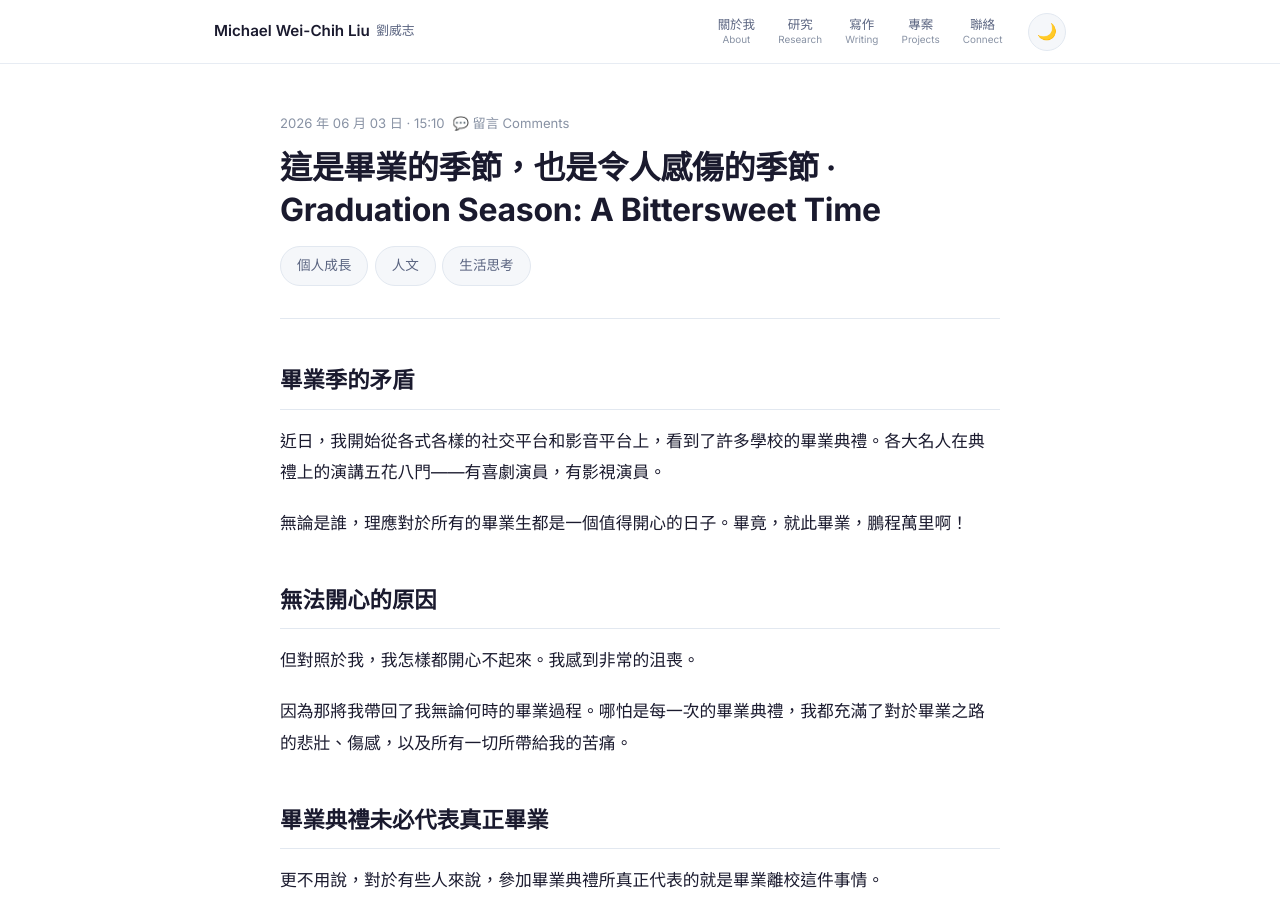
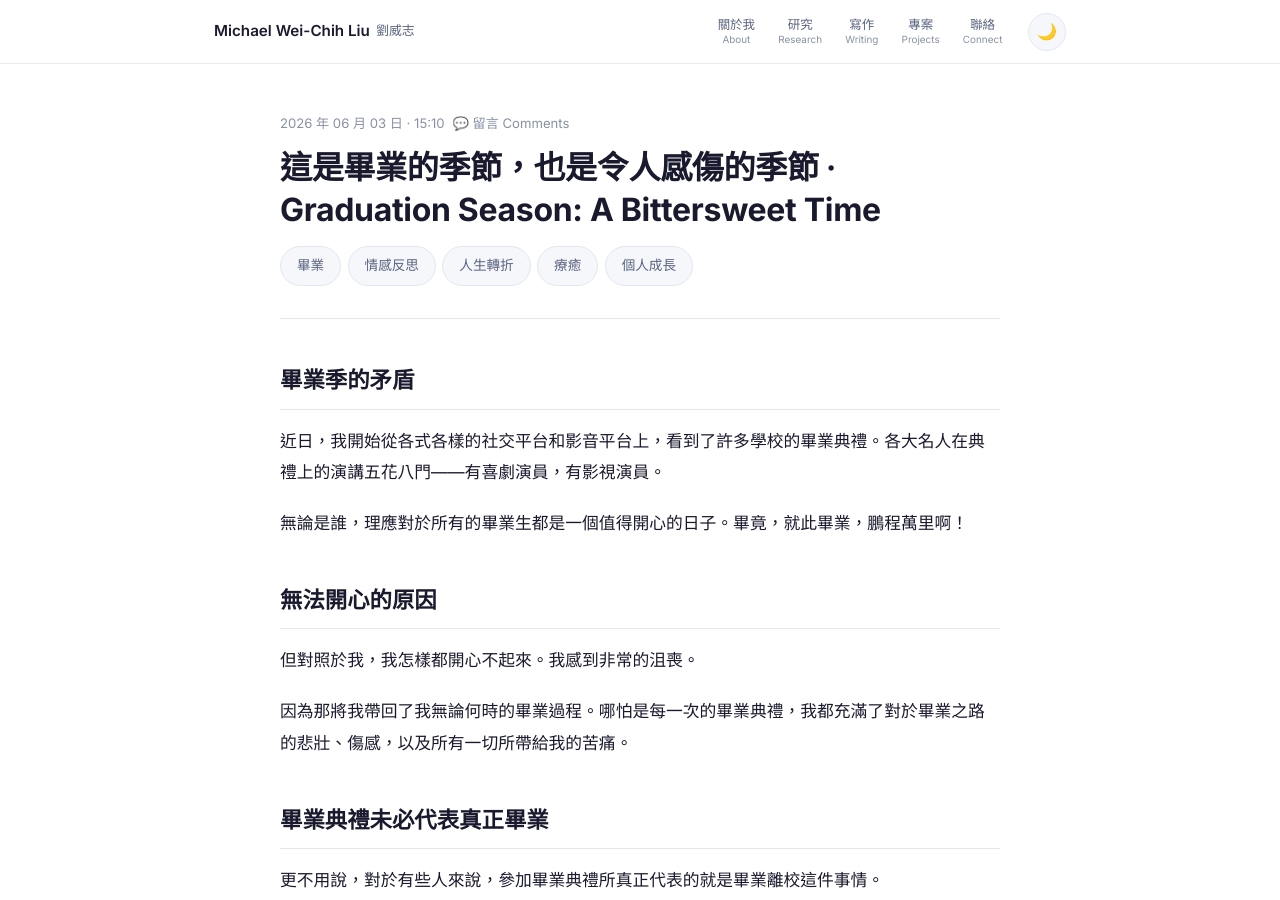
Before and after one commit to liuweichihtw-0624/liuweichihtw-0624.github.io, a Jekyll site: the page built from _posts/2026-06-03-graduation-season-bittersweet-feelings.md, in a window 1280 px wide and 900 px high. Built offline with Jekyll 4.4.1, drawn with Linux system fonts in a browser that asks for light colours; comment, search, counter and statistics services are not loaded.

Commit message:
retag: update tags for 2026-06-03-graduation-season-bittersweet-feelings.md

```diff
--- a/_posts/2026-06-03-graduation-season-bittersweet-feelings.md
+++ b/_posts/2026-06-03-graduation-season-bittersweet-feelings.md
@@ -2,7 +2,7 @@
 layout: post
 title: "這是畢業的季節，也是令人感傷的季節 · Graduation Season: A Bittersweet Time"
 date: 2026-06-03 15:10:43 +0800
-tags: [個人成長, 人文, 生活思考]
+tags: ["畢業", "情感反思", "人生轉折", "療癒", "個人成長"]
 publish: true
 syndicate: []
 excerpt: "畢業本應是喜悅的時刻，卻讓我感到沮喪。每一場畢業典禮都喚起那些艱辛與傷感的回憶。"
```
